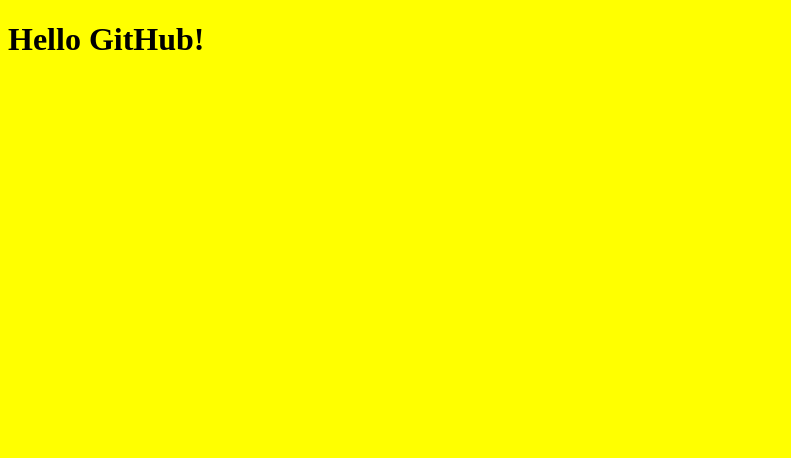
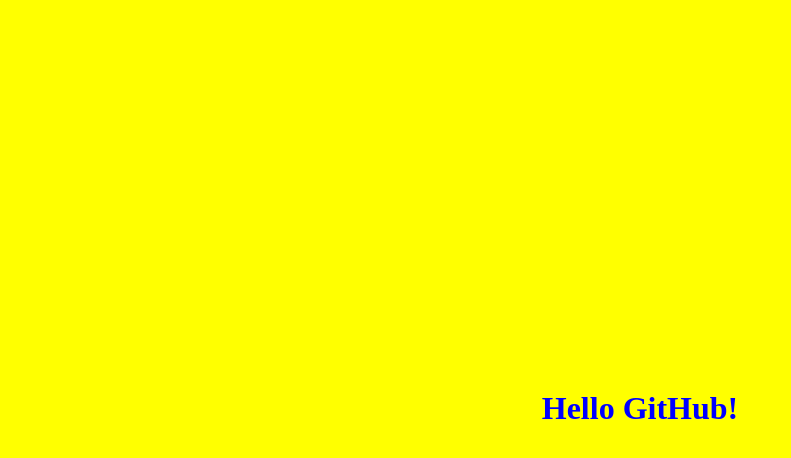
Before and after one commit to k2project/ghExe, a plain HTML site: page index.html in a window 1280 px wide. Shown: the whole page, without its empty margins (0-791 px from the left). Drawn offline with Linux system fonts and the light colour scheme.

Commit message:
centered

```diff
--- a/style.css
+++ b/style.css
@@ -1,3 +1,12 @@
 body{
     background: yellow;
+    color: blue;
+    display: grid;
+    align-content: center;
+    justify-content: center;
+    height: 100%;
 }
+html{
+    height: 100%;
+    width: 100%;
+}
```
